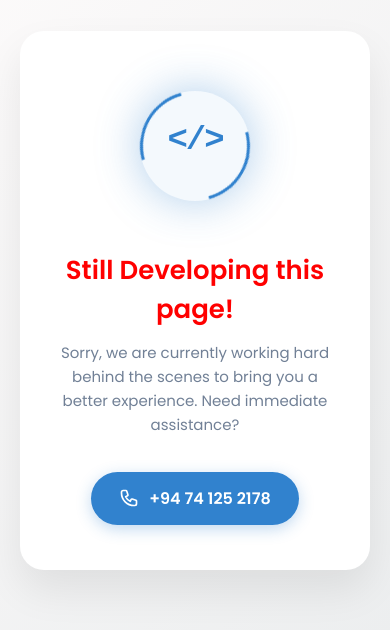
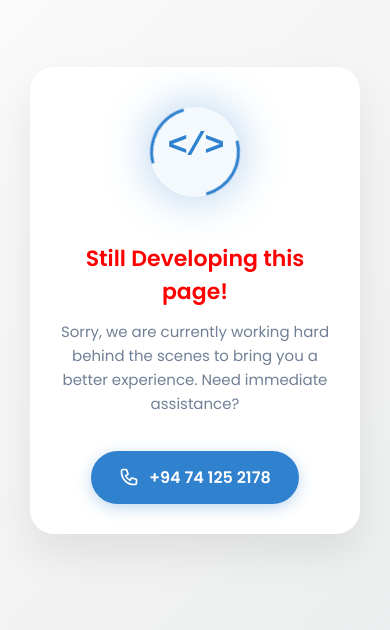
Before and after one commit to praveenmadushith2005-beep/skymode-web, a website: page skyweb/contact.html in a window 390 px wide. Shown: the part 122-752 px from the top of the page. Drawn offline with Linux system fonts and the light colour scheme.

Commit message:
Update contact.html

```diff
--- a/skyweb/contact.html
+++ b/skyweb/contact.html
@@ -134,6 +134,16 @@
             width: 20px;
             height: 20px;
         }
+
+        /* ==================================================== */
+        /* --- MOBILE RESPONSIVENESS FIXES (NO DESKTOP CHANGES) --- */
+        /* ==================================================== */
+        @media (max-width: 480px) {
+            .card { padding: 30px 20px; margin: 0 10px; }
+            h1 { font-size: 22px; }
+            .circle-loader { width: 90px; height: 90px; }
+            .animation-container { height: 110px; }
+        }
     </style>
 </head>
 <body>
```
